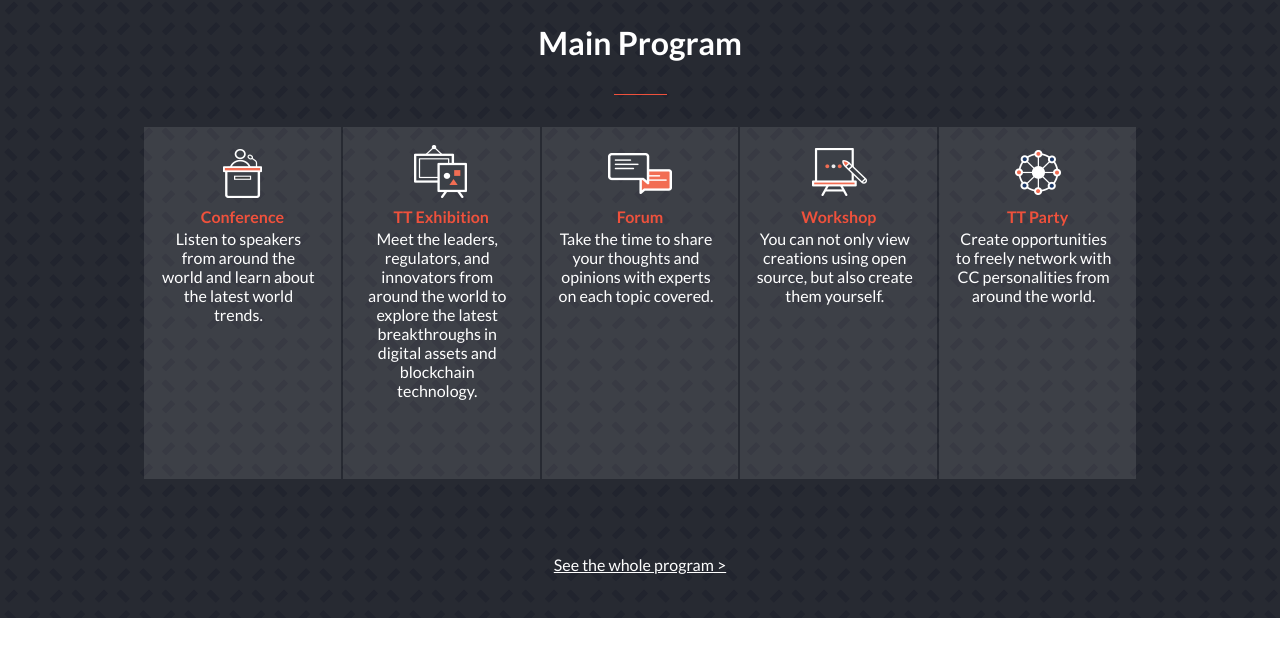
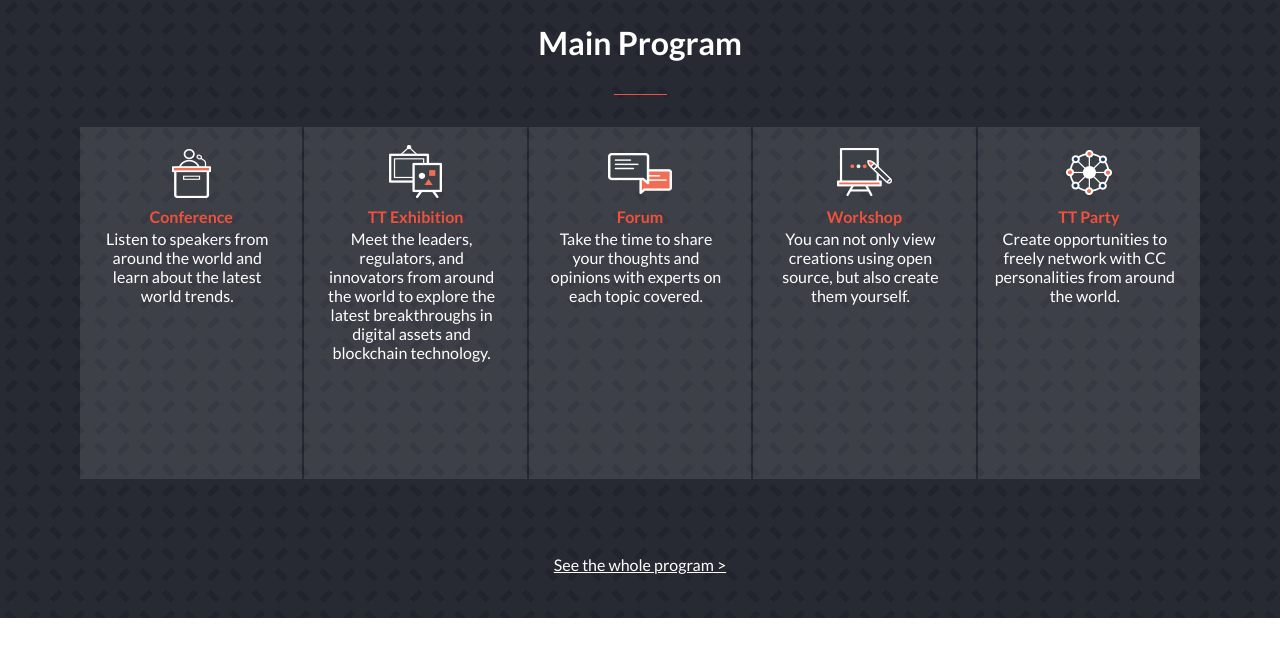
Before and after one commit to sajibarafatsiddiqui/technothirst, a website: page index.html in a window 1280 px wide. Shown: the part 766-1422 px from the top of the page. Drawn offline with Linux system fonts and the light colour scheme; files whose address does not match are found by name.

Commit message:
changed in spacing of program section

```diff
--- a/index.css
+++ b/index.css
@@ -497,7 +497,7 @@ body {
 
   .features_list_container {
     display: flex;
-    margin: 2rem 8rem;
+    margin: 2rem 4rem;
     gap: 2px;
     justify-content: flex-start;
     align-items: center;
```
